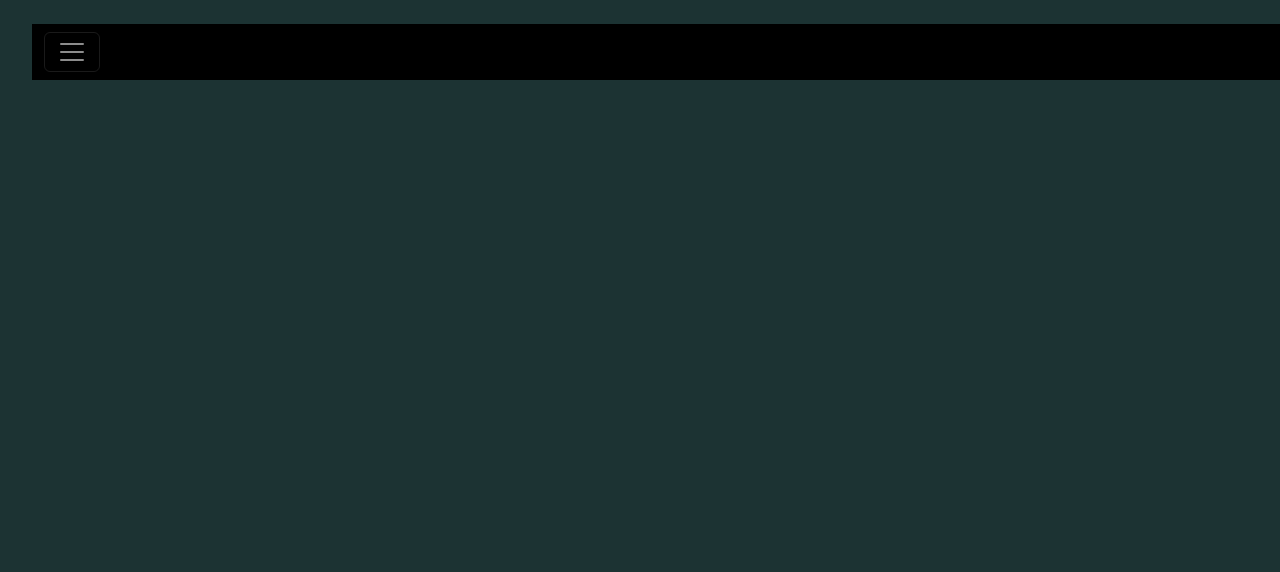
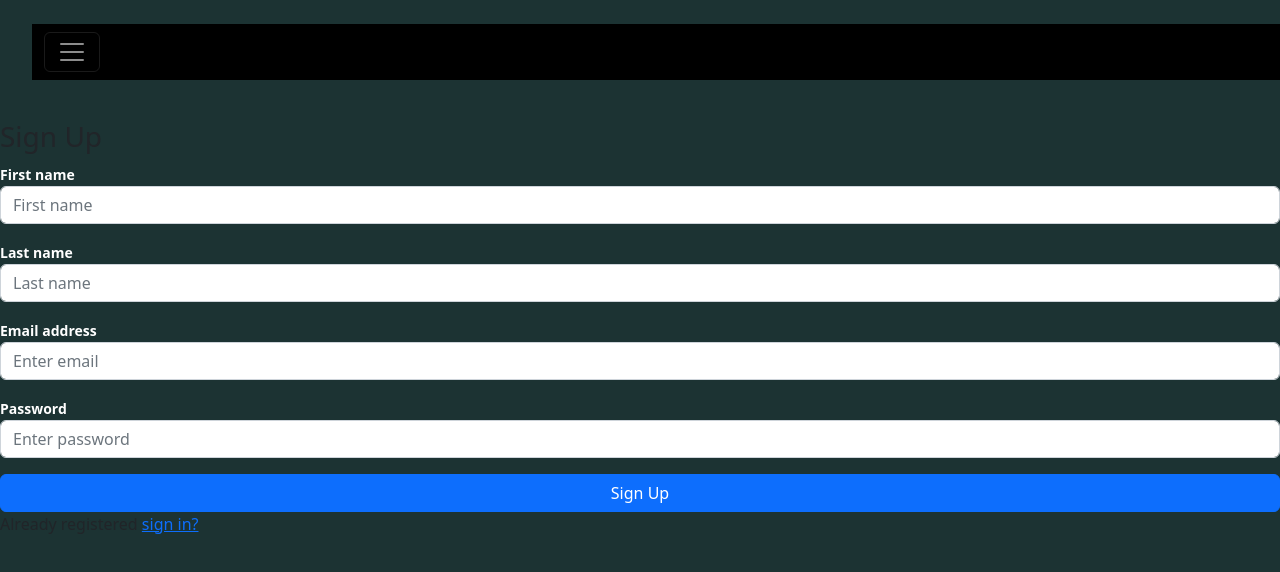
Before and after one commit to ChrisMStat/FilmFlow, a React (Create React App) app: page /sign-up in a window 1280 px wide. Before the commit this address had no page. Shown: the top 572 px of the page. Built offline with nearby package versions, Linux system fonts and the light colour scheme.

Commit message:
add potential login and signup hooked into api

```diff
--- a/src/App.js
+++ b/src/App.js
@@ -7,10 +7,12 @@ import MovieBox from './MovieBox';
 import MovieBoxHeader from "./MovieBoxHeader";
 import NavMenu from './NavMenu';
 import requests from './requests';
-import { BrowserRouter, Routes, Route } from "react-router-dom"
-import Login from "./Login"
-import MovieRowsPage from "./MovieRowsPage"
+import { BrowserRouter, Routes, Route } from "react-router-dom";
+import Login from "./login.component";
+import SignUP from "./signup.component";
+import MovieRowsPage from "./MovieRowsPage";
 import AboutUs from "./AboutUs";
+import SignUp from './signup.component';
 
 function App() {
 
@@ -57,7 +59,8 @@ const onChange = e => {
 			      </div>
         <BrowserRouter>
             <Routes>
-                <Route path="/login" element={<Login />} />
+                <Route path="/sign-in" element={<Login />} />
+                <Route path="/sign-up" element={<SignUp />} />
                 <Route path="/movies" element={<MovieRowsPage />} />
                 <Route path="/about" element={<AboutUs />} />
 
--- a/src/NavMenu.js
+++ b/src/NavMenu.js
@@ -46,12 +46,9 @@ const onChange = e => {
                             <Offcanvas.Body>
                                 <Nav className="justify-content-end flex-grow-1 pe-3">
                                     <Nav.Link href="/movies">Home</Nav.Link>
-                                    <Nav.Link href="/login">Profile</Nav.Link>
+                                    <Nav.Link href="/sign-up">Profile</Nav.Link>
                                     <Nav.Link href="/about">About Us</Nav.Link>
                                     <Nav.Link href="/movies">Movies_temp</Nav.Link>
-                                    <input type="text"
-                                    value ={query}
-                                    onChange={onChange}/>
                                 </Nav>
                             </Offcanvas.Body>
                         </Navbar.Offcanvas>
--- /dev/null
+++ b/src/login.component.js
@@ -0,0 +1,103 @@
+import React, { Component } from 'react'
+
+
+
+export default class Login extends Component {
+  constructor(props){
+    super(props)
+    this.state ={
+      email:"",
+      password:"",
+      movID:"",
+    };
+    this.handleSubmit = this.handleSubmit.bind(this);
+  }
+
+
+  handleSubmit(e){
+    e.preventDefault();
+    const {email, password, movID} = this.state;
+    console.log(email, password,movID);
+    fetch("http://localhost:5000/login",{
+      method: "POST",
+      crossDomain: true,
+      headers:{
+        "Content-Type": "application/json",
+        Accept: "application/json",
+        "Access-Control-Allow-Origin": "*"
+      },
+      body: JSON.stringify({
+        email,
+        password,
+        movID,
+      }),
+    }).then((res)=> res.json())
+    .then((data)=>{
+      console.log(data, "userRegister");
+    })
+
+
+
+
+  }
+
+  render() {
+    return (
+      <form onSubmit ={this.handleSubmit}>
+        <h3>Sign In</h3>
+
+        <div className="mb-3">
+          <label>Email address</label>
+          <input
+            type="email"
+            className="form-control"
+            placeholder="Enter email"
+            onChange={e=>this.setState({email: e.target.value})}
+          />
+        </div>
+
+        <div className="mb-3">
+          <label>Password</label>
+          <input
+            type="password"
+            className="form-control"
+            placeholder="Enter password"
+            onChange={e=>this.setState({password: e.target.value})}
+          />
+        </div>
+
+        <div className="mb-3">
+          <label>MovieID</label>
+          <input
+            type="movieID"
+            className="form-control"
+            placeholder="Enter movieID"
+            onChange={e=>this.setState({movID: e.target.value})}
+          />
+        </div>
+
+        <div className="mb-3">
+          <div className="custom-control custom-checkbox">
+            <input
+              type="checkbox"
+              className="custom-control-input"
+              id="customCheck1"
+            />
+            <label className="custom-control-label" htmlFor="customCheck1">
+              Remember me
+            </label>
+          </div>
+        </div>
+
+        <div className="d-grid">
+          <button type="submit" className="btn btn-primary">
+            Submit
+          </button>
+        </div>
+        <p className="forgot-password text-right">
+          Forgot <a href="#">password?</a>
+        </p>
+      </form>
+    )
+  }
+  }
--- /dev/null
+++ b/src/signup.component.js
@@ -0,0 +1,92 @@
+import React, { Component } from 'react'
+
+export default class SignUp extends Component {
+  constructor(props){
+    super(props)
+    this.state ={
+      fname: "",
+      lname: "",
+      email: "",
+      password:""
+    };
+    this.handleSubmit = this.handleSubmit.bind(this);
+  }
+  handleSubmit(e){
+    e.preventDefault();
+    const {fname, lname, email, password} = this.state;
+    console.log(fname, lname, email, password);
+    fetch("http://localhost:5000/register",{
+      method: "POST",
+      crossDomain: true,
+      headers:{
+        "Content-Type": "application/json",
+        Accept: "application/json",
+        "Access-Control-Allow-Origin": "*"
+      },
+      body: JSON.stringify({
+        fname,
+        email,
+        lname,
+        password,
+      }),
+    }).then((res)=> res.json())
+    .then((data)=>{
+      console.log(data, "userRegister");
+    })
+    //console.log(lname);
+
+  }
+  render() {
+    return (
+
+      <form onSubmit ={this.handleSubmit}>
+        <h3>Sign Up</h3>
+
+        <div className="mb-3">
+          <label>First name</label>
+          <input
+            type="text"
+            className="form-control"
+            placeholder="First name"
+            onChange={e=>this.setState({fname: e.target.value})}
+          />
+        </div>
+
+        <div className="mb-3">
+          <label>Last name</label>
+          <input type="text" className="form-control" placeholder="Last name"
+          onChange={e=>this.setState({lname: e.target.value})}/>
+        </div>
+
+        <div className="mb-3">
+          <label>Email address</label>
+          <input
+            type="email"
+            className="form-control"
+            placeholder="Enter email"
+            onChange={e=>this.setState({email: e.target.value})}
+          />
+        </div>
+
+        <div className="mb-3">
+          <label>Password</label>
+          <input
+            type="password"
+            className="form-control"
+            placeholder="Enter password"
+            onChange={e=>this.setState({password: e.target.value})}
+          />
+        </div>
+
+        <div className="d-grid">
+          <button type="submit" className="btn btn-primary">
+            Sign Up
+          </button>
+        </div>
+        <p className="forgot-password text-right">
+          Already registered <a href="/sign-in">sign in?</a>
+        </p>
+      </form>
+    )
+  }
+}
```
